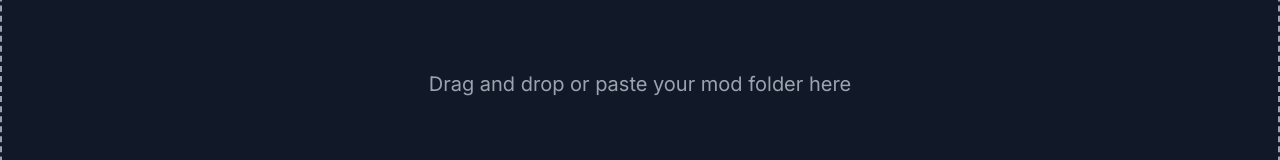
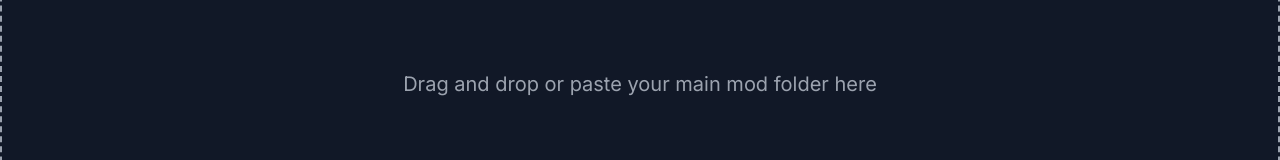
Before and after one commit to AtilioA/BG3-item-shipment-framework, a Next.js app in the folder lsx-to-isf-json/: page / in a window 1280 px wide. Shown: the part 356-516 px from the top of the page. Built offline with nearby package versions, Linux system fonts and the light colour scheme.

Commit message:
refactor(web): update text/spacing in `DragAndDrop` and `DragAndDropPreview`

```diff
--- a/lsx-to-isf-json/src/components/DragAndDrop.tsx
+++ b/lsx-to-isf-json/src/components/DragAndDrop.tsx
@@ -147,7 +147,7 @@ const DragAndDropContainer: React.FC = () => {
             );
         } else {
             return (
-                <p className="text-xl text-gray-400">Drag and drop or paste your mod folder here</p>
+                <p className="text-xl text-gray-400">Drag and drop or paste your main mod folder here</p>
             );
         }
     };
--- a/lsx-to-isf-json/src/components/DragAndDropPreview.tsx
+++ b/lsx-to-isf-json/src/components/DragAndDropPreview.tsx
@@ -26,8 +26,8 @@ const DragAndDropPreview: React.FC<DragAndDropPreviewProps> = ({
     return (
         <div className="w-full max-w-[50%] mx-4 mt-8 flex flex-col">
             <div className="flex-1 overflow-scroll">
-                <b className="text-xl mt-4 mb-2">Templates included in the JSON:</b>
-                <ul className="list-disc pl-8 mb-8 max-h-[20vh] overflow-auto">
+                <b className="text-xl mt-4 mb-">Templates included in the JSON for shipping:</b>
+                <ul className="list-disc pl-4 mb-8 mt-2 max-h-[20vh] overflow-auto">
                     {gameObjectData.map((gameObject) => (
                         <li key={gameObject.templateUUID} className="flex justify-between mx-2">
                             <span className="font-bold">{gameObject.templateName}</span>
```
